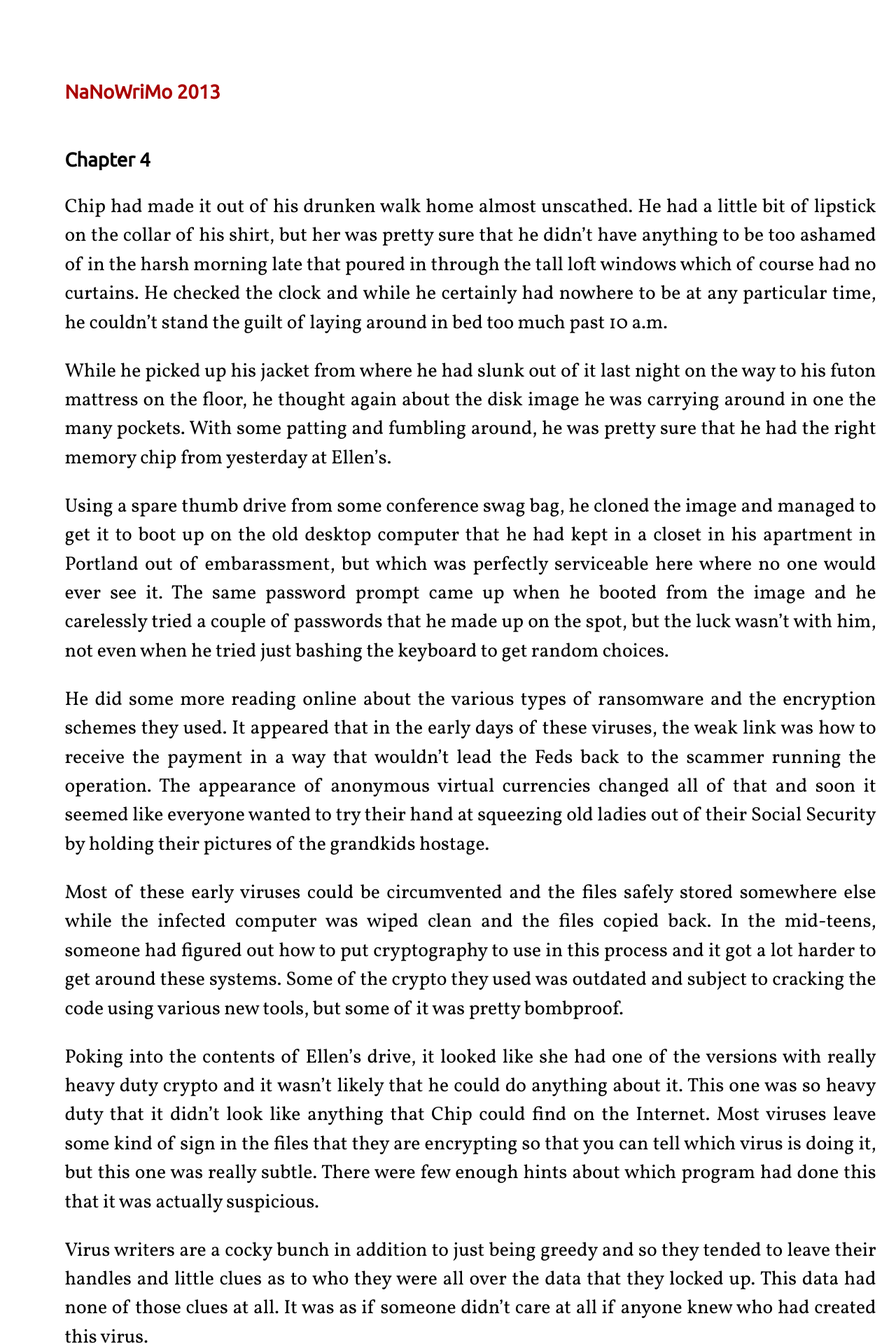
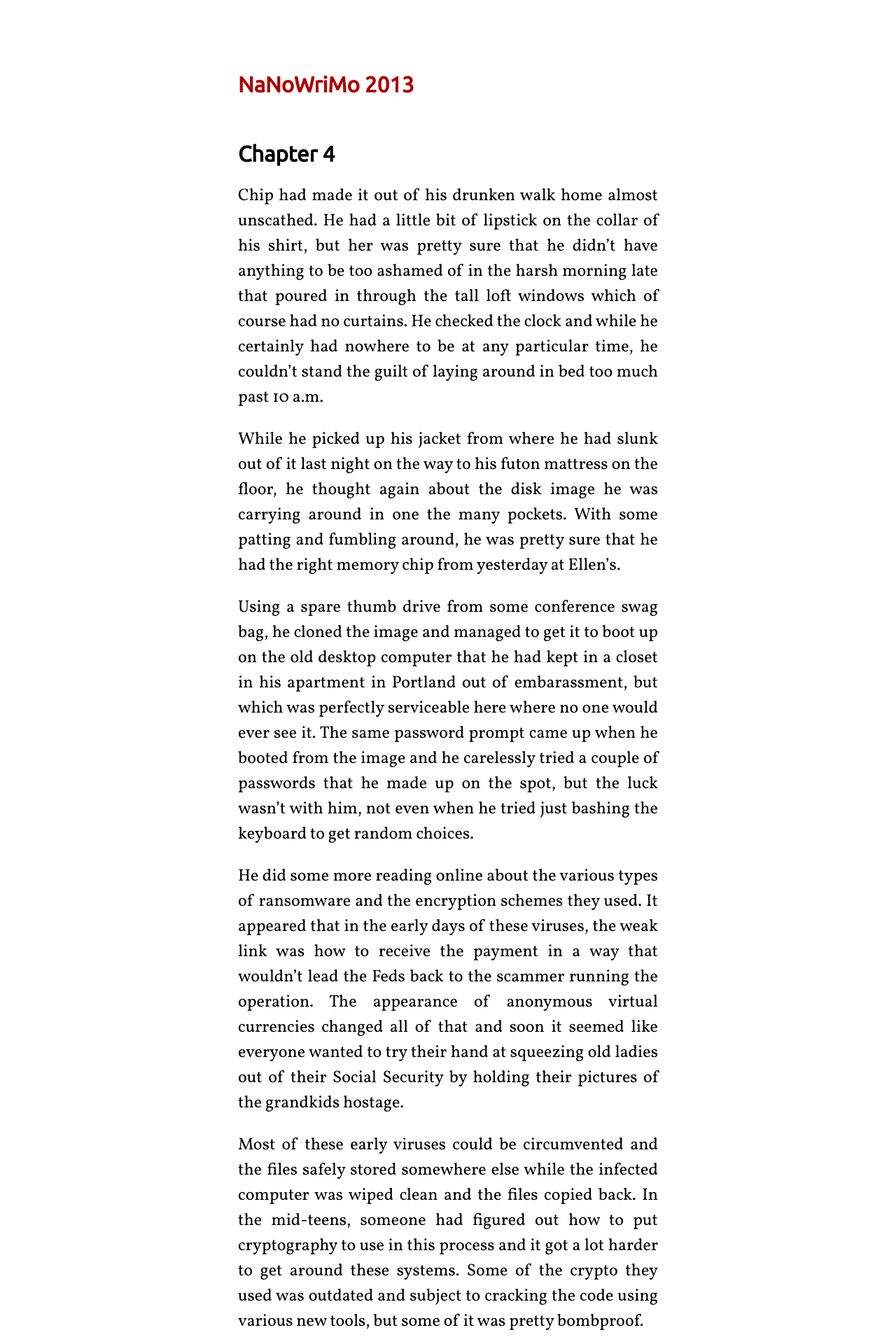
Before and after one commit to neilmb/nanowrimo2013, a Jekyll site: the page built from _posts/2013-11-03-chapter4.md, in a window 1280 px wide. Shown: the top 1920 px of the page at 70% size. Built offline with Jekyll 4.4.1, drawn with Linux system fonts in a browser that asks for light colours; Markdown is read by kramdown in place of the engine named in the settings; some of the changed text lies outside the part shown.

Commit message:
license in footer, better format for reading

```diff
--- a/_layouts/default.html
+++ b/_layouts/default.html
@@ -28,11 +28,7 @@
           <div class="footer">
             <div class="contact">
               <p>
-              Neil Martinsen-Burrell
-              </p>
-            </div>
-            <div class="contact">
-              <p><a href="mailto:neilmartinsenburrell@gmail.com">neilmartinsenburrell@gmail.com</a>
+              Copyright 2013 Neil Martinsen-Burrell
               </p>
             </div>
             <div class="contact">
@@ -40,6 +36,12 @@
                 <a href="https://google.com/+NeilMartinsenBurrell">google.com/+NeilMartinsenBurrell</a><br />
               </p>
             </div>
+            <div class="license">
+                <p><a
+                    href="http://creativecommons.org/licenses/by-nc-sa/3.0/us/">
+                    <img src="{{site.baseurl}}/by-nc-sa.png" width=150></a>
+                </p>
+            </div>
           </div>
         </div>
 
--- a/css/main.css
+++ b/css/main.css
@@ -16,14 +16,11 @@
   background-color: #FFF;
   font-family: 'Vollkorn', serif;
   font-size: 24px;
-  line-height: 30px;
-  text-align: center;
-  margin-left: 5%;
-  text-width: 90%;
+  line-height: 36px;
 }
 
 h1, h2, h3, h4, h5, h6 {
-  font-size: 100%;
+  font-size: 130%;
   font-family: Ubuntu, sans-serif;
 }
 
@@ -64,11 +61,9 @@
 /*****************************************************************************/
 
 .site {
-  font-size: 115%;
   text-align: justify;
-  width: 42em;
+  width: 25em;
   margin: 3em auto 2em;
-  line-height: 1.5em;
 }
 
 .site .header a {
@@ -103,16 +98,16 @@
 }
 
 .site .footer {
-  font-size: 80%;
+  font-size: 60%;
   color: #666;
   border-top: 4px solid #eee;
-  margin-top: 2em;
+  margin-top: 0.2em;
   overflow: hidden;
 }
 
 .site .footer .contact {
   float: left;
-  margin-right: 3em;
+  margin-right: 1em;
 }
 
 .site .footer .contact a {
@@ -127,6 +122,10 @@
 
 .site .footer .rss img {
   border: 0;
+}
+
+.site .license {
+    float: left;
 }
 
 /*****************************************************************************/
```
Also changed, not shown: by-nc-sa.png (added).
